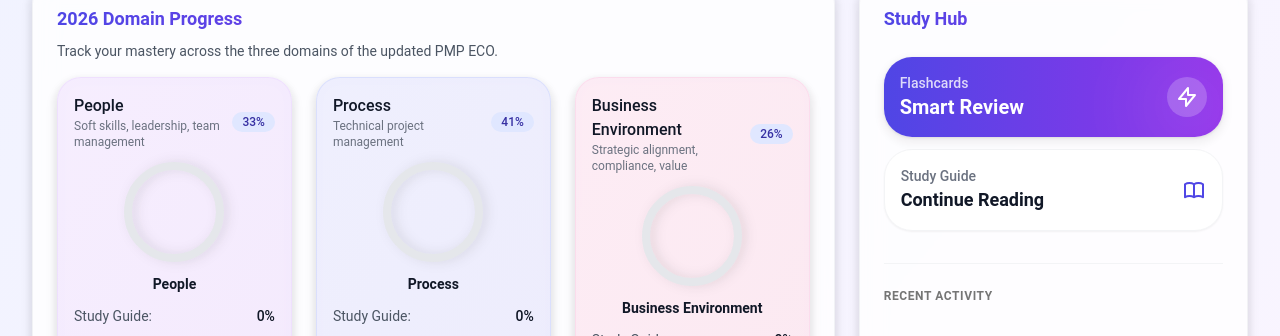
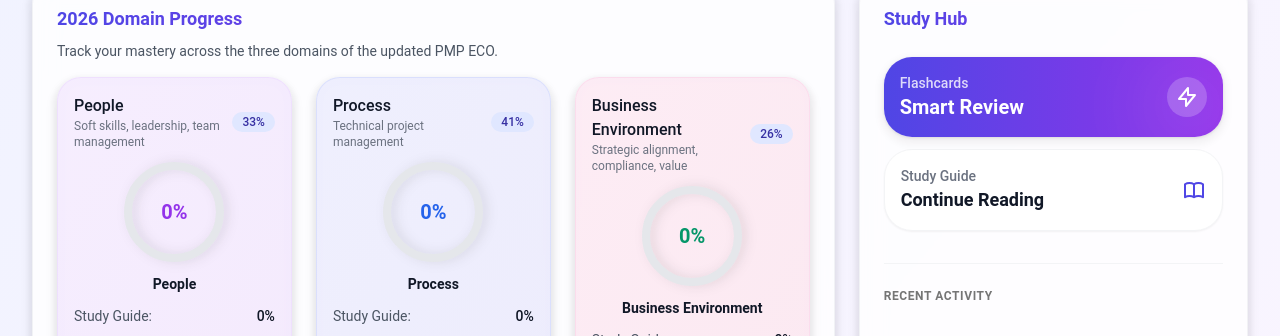
Before and after one commit to dustinober1/pmp_application, a SvelteKit app in the folder packages/web-svelte/: page /dashboard in a window 1280 px wide. Shown: the part 865-1201 px from the top of the page. Built offline with nearby package versions, Linux system fonts and the light colour scheme.

Commit message:
feat(dashboard): show percentage inside circular progress tiles

```diff
--- a/packages/web-svelte/src/routes/dashboard/+page.svelte
+++ b/packages/web-svelte/src/routes/dashboard/+page.svelte
@@ -182,7 +182,7 @@
 												: domain.domainId === "process"
 													? "blue"
 													: "emerald"}
-											showLabel={false}
+											showLabel={true}
 											description=""
 										/>
 									</div>
```
